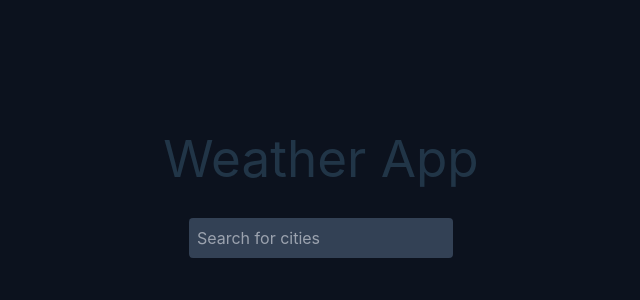
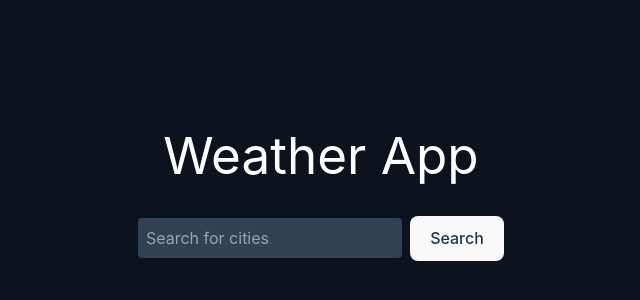
Before and after one commit to damianoncloud/weather-app, a React (Vite) app: page / in a window 1280 px wide. Shown: the part 206-506 px from the top of the page, without its empty margins (319-959 px from the left). Built offline with nearby package versions, Linux system fonts and the light colour scheme.

Commit message:
button-component

```diff
--- a/src/App.tsx
+++ b/src/App.tsx
@@ -1,12 +1,16 @@
 import { useState } from "react";
 import "./App.css";
 import Input from "./components/Input";
+import Button from "./components/Button";
 
 function App() {
   return (
     <>
-      <h1 className="mb-8">Weather App</h1>
-      <Input placeholder="Search for cities" />
+      <h1 className="text-white mb-8">Weather App</h1>
+      <div className="flex items-center gap-2">
+        <Input placeholder="Search for cities" />
+        <Button />
+      </div>
     </>
   );
 }
--- /dev/null
+++ b/src/components/Button.tsx
@@ -0,0 +1,11 @@
+import React from "react";
+
+const Button = () => {
+  return (
+    <div>
+      <button>Search</button>
+    </div>
+  );
+};
+
+export default Button;
```
